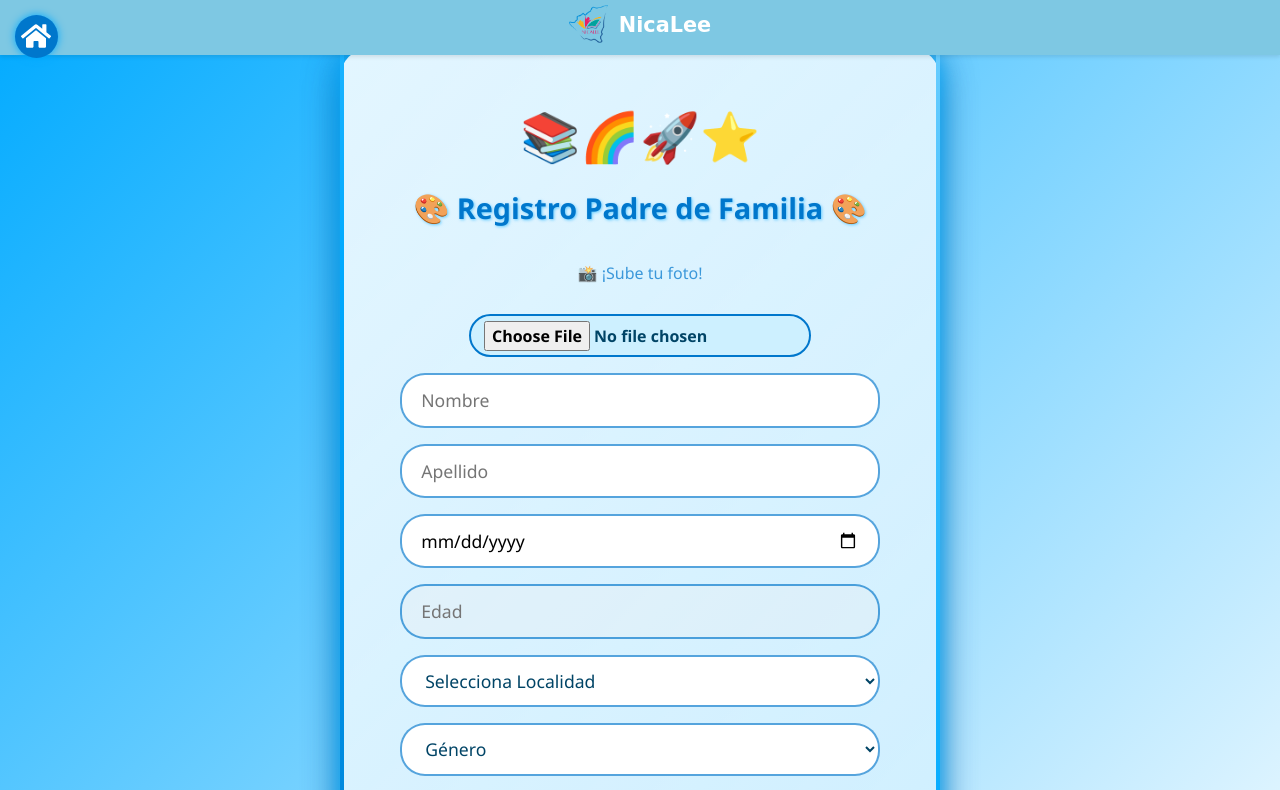
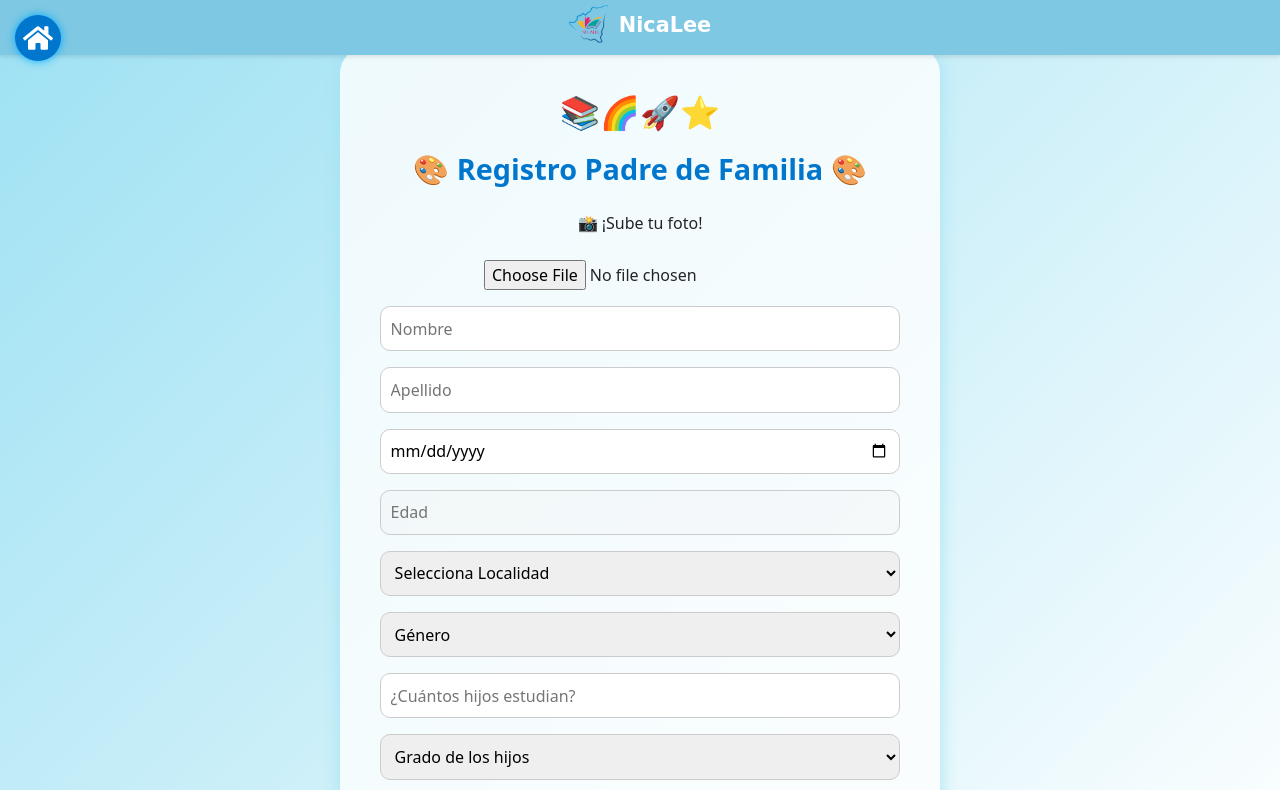
Before and after one commit to juanahuete10/CopiaNicaLee25, a React (Vite) app: page /formulariopfamilia in a window 1280 px wide. Shown: the top 790 px of the page. Built offline with nearby package versions, Linux system fonts and the light colour scheme; no server answers.

Commit message:
Cambio de colores

```diff
--- a/src/components/Docente/FormularioDocente.jsx
+++ b/src/components/Docente/FormularioDocente.jsx
@@ -116,7 +116,7 @@ function FormularioDocente() {
         alignItems: 'center',
         padding: '2rem',
         position: 'relative',
-        background: 'linear-gradient(135deg, #00bfff 0%, #e6f2ff 100%)',
+        background: 'linear-gradient(to bottom right, #9DE1F3, #FFFFFF)',
       }}
     >
       <div
@@ -136,12 +136,12 @@ function FormularioDocente() {
 
       <div
         style={{
-          background: '#e6f2ff',
+          background: '#ffffff',
           borderRadius: '30px',
           border: '4px solid',
-          borderImage: 'linear-gradient(45deg, #4facfe, #00f2fe) 1',
+          borderImage: 'linear-gradient(45deg, #9DE1F3, #4facfe) 1',
           padding: '2rem',
-          boxShadow: '0 0 15px rgba(0, 102, 255, 0.5)',
+          boxShadow: '0 0 15px rgba(0, 102, 255, 0.3)',
           width: '100%',
           maxWidth: '600px',
           zIndex: 2
@@ -175,45 +175,18 @@ function FormularioDocente() {
             )}
           </div>
 
-          <input
-            type="text"
-            value={nombre}
-            onChange={(e) => setNombre(e.target.value)}
-            placeholder="Nombre"
-            style={inputStyle(errores.nombre)}
-          />
+          <input type="text" value={nombre} onChange={(e) => setNombre(e.target.value)} placeholder="Nombre" style={inputStyle(errores.nombre)} />
           {errores.nombre && <div style={errorStyle}>{errores.nombre}</div>}
 
-          <input
-            type="text"
-            value={apellido}
-            onChange={(e) => setApellido(e.target.value)}
-            placeholder="Apellido"
-            style={inputStyle(errores.apellido)}
-          />
+          <input type="text" value={apellido} onChange={(e) => setApellido(e.target.value)} placeholder="Apellido" style={inputStyle(errores.apellido)} />
           {errores.apellido && <div style={errorStyle}>{errores.apellido}</div>}
 
-          <input
-            type="date"
-            value={fechaNacimiento}
-            onChange={handleFechaNacimientoChange}
-            style={inputStyle(errores.fechaNacimiento)}
-          />
+          <input type="date" value={fechaNacimiento} onChange={handleFechaNacimientoChange} style={inputStyle(errores.fechaNacimiento)} />
           {errores.fechaNacimiento && <div style={errorStyle}>{errores.fechaNacimiento}</div>}
 
-          <input
-            type="number"
-            value={edad}
-            readOnly
-            style={inputStyle()}
-            placeholder="Edad"
-          />
+          <input type="number" value={edad} readOnly style={inputStyle()} placeholder="Edad" />
 
-          <select
-            value={localidad}
-            onChange={(e) => setLocalidad(e.target.value)}
-            style={inputStyle(errores.localidad)}
-          >
+          <select value={localidad} onChange={(e) => setLocalidad(e.target.value)} style={inputStyle(errores.localidad)}>
             <option value="">Selecciona tu localidad</option>
             {localidades.map((loc) => (
               <option key={loc} value={loc}>{loc}</option>
@@ -223,21 +196,11 @@ function FormularioDocente() {
           {errores.localidad && <div style={errorStyle}>{errores.localidad}</div>}
 
           {localidad === 'otra' && (
-            <input
-              type="text"
-              value={localidadOtra}
-              onChange={(e) => setLocalidadOtra(e.target.value)}
-              placeholder="Escribe tu localidad"
-              style={inputStyle(errores.localidadOtra)}
-            />
+            <input type="text" value={localidadOtra} onChange={(e) => setLocalidadOtra(e.target.value)} placeholder="Escribe tu localidad" style={inputStyle(errores.localidadOtra)} />
           )}
           {errores.localidadOtra && <div style={errorStyle}>{errores.localidadOtra}</div>}
 
-          <select
-            value={genero}
-            onChange={(e) => setGenero(e.target.value)}
-            style={inputStyle()}
-          >
+          <select value={genero} onChange={(e) => setGenero(e.target.value)} style={inputStyle()}>
             <option value="">Género</option>
             <option value="masculino">Masculino</option>
             <option value="femenino">Femenino</option>
@@ -257,13 +220,12 @@ function FormularioDocente() {
   );
 }
 
-// 🔧 ESTILOS
 const inputStyle = (error = false) => ({
   width: '100%',
   padding: '14px 16px',
   borderRadius: '20px',
   border: `2px solid ${error ? 'red' : '#a3cfff'}`,
-  backgroundColor: '#ffffff', // Fondo blanco
+  backgroundColor: '#ffffff',
   boxShadow: 'inset 0 0 4px rgba(0,0,0,0.05)',
   color: '#003366',
   marginBottom: '0.75rem',
@@ -288,7 +250,7 @@ const submitButtonStyle = {
   fontSize: '1rem',
   cursor: 'pointer',
   marginTop: '1rem',
-  boxShadow: '0 0 10px rgba(0, 102, 255, 0.6)'
+  boxShadow: '0 0 10px rgba(0, 102, 255, 0.5)'
 };
 
 export default FormularioDocente;
--- a/src/components/Formularios/EstudianteFormularios.jsx
+++ b/src/components/Formularios/EstudianteFormularios.jsx
@@ -226,9 +226,10 @@ const EstudianteFormularios = () => {
 
 export default EstudianteFormularios;
 
+// 🎨 Estilos
 const Fondo = styled.div`
   min-height: 100vh;
-  background: linear-gradient(135deg, #00aaff 0%, #ffffff 100%);
+  background: linear-gradient(to bottom right, #9DE1F3, #FFFFFF);
   display: flex;
   justify-content: center;
   align-items: center;
@@ -241,7 +242,7 @@ const Contenedor = styled.div`
   background: #ffffffcc;
   padding: 25px 35px;
   border-radius: 15px;
-  box-shadow: 0 10px 30px rgba(0, 170, 255, 0.3);
+  box-shadow: 0 10px 30px rgba(157, 225, 243, 0.5);
   text-align: center;
   position: relative;
 `;
@@ -257,12 +258,9 @@ const Input = styled.input`
   padding: 12px 15px;
   margin: 10px 0 6px 0;
   font-size: 16px;
-  border-radius: 20px;  /* aquí más redondeado */
+  border-radius: 20px;
   border: 1.8px solid #00aaff;
   outline: none;
-  &:focus {
-    border-color: #005577;
-  }
 `;
 
 const Select = styled.select`
@@ -270,70 +268,47 @@ const Select = styled.select`
   padding: 10px 14px;
   margin: 10px 0 6px 0;
   font-size: 16px;
-  border-radius: 20px; /* aquí más redondeado */
+  border-radius: 15px;
   border: 1.8px solid #00aaff;
-  background: white;
   outline: none;
-  &:focus {
-    border-color: #005577;
-  }
 `;
 
-
 const Boton = styled.button`
-  margin-top: 18px;
-  background: #0088dd;
+  background-color: #00aaff;
   color: white;
-  font-weight: bold;
+  font-size: 16px;
   border: none;
-  padding: 14px 0;
-  width: 100%;
-  border-radius: 12px;
-  font-size: 1.2rem;
+  border-radius: 25px;
+  padding: 12px 20px;
+  margin-top: 20px;
   cursor: pointer;
   transition: background 0.3s ease;
   &:hover {
-    background: #005577;
+    background-color: #0077aa;
   }
 `;
 
 const Error = styled.p`
-  margin: 0 0 10px 0;
+  color: red;
   font-size: 13px;
-  color: #ff4444;
-  font-weight: 600;
+  margin: 0 0 8px;
 `;
 
 const ErrorFoto = styled.p`
-  font-size: 13px;
-  color: #cc0000;
-  font-weight: 600;
-  margin-top: 4px;
+  color: darkred;
+  font-weight: bold;
+  font-size: 14px;
 `;
 
 const VistaImagen = styled.div`
-  margin-bottom: 15px;
+  margin: 15px 0;
   img {
     width: 100px;
     height: 100px;
-    border-radius: 15px;
     object-fit: cover;
+    border-radius: 50%;
     cursor: pointer;
-    border: 3px solid #00aaff;
-    margin-bottom: 8px;
-    transition: transform 0.3s ease;
-    &:hover {
-      transform: scale(1.07);
-      border-color: #005577;
-    }
-  }
-  p {
-    font-size: 16px;
-    color: #555;
-  }
-  input[type='file'] {
-    display: block;
-    margin: 8px auto 0 auto;
+    border: 2px solid #00aaff;
   }
 `;
 
@@ -343,38 +318,34 @@ const Overlay = styled.div`
   left: 0;
   width: 100%;
   height: 100%;
-  background-color: rgba(0,0,0,0.8);
+  background: rgba(0,0,0,0.8);
   display: flex;
   justify-content: center;
   align-items: center;
-  z-index: 9999;
-  cursor: pointer;
+  z-index: 999;
 `;
 
 const ImagenGrande = styled.img`
-  max-width: 90%;
-  max-height: 90%;
-  border-radius: 20px;
+  max-width: 80%;
+  max-height: 80%;
+  border: 5px solid white;
+  border-radius: 10px;
 `;
 
 const BotonRegresar = styled.button`
   position: absolute;
+  left: 20px;
   top: 20px;
-  left: 20px;
-  background: transparent;
+  background: none;
   border: none;
-  color: #004466;
   cursor: pointer;
-  transition: color 0.3s ease;
-  &:hover {
-    color: #00aaff;
-  }
+  color: #0077aa;
 `;
 
 const Decoraciones = styled.div`
-  font-size: 28px;
-  margin-bottom: 18px;
-  > span {
-    margin: 0 8px;
-  }
+  display: flex;
+  justify-content: center;
+  font-size: 24px;
+  gap: 10px;
+  margin-bottom: 15px;
 `;
--- a/src/components/PadreFamilia/FormularioPFamilia.jsx
+++ b/src/components/PadreFamilia/FormularioPFamilia.jsx
@@ -31,12 +31,12 @@ const FormularioPFamilia = () => {
     if (!fecha) return '';
     const nacimiento = new Date(fecha);
     const hoy = new Date();
-    let edadCalculada = hoy.getFullYear() - nacimiento.getFullYear();
+    let edad = hoy.getFullYear() - nacimiento.getFullYear();
     const mes = hoy.getMonth() - nacimiento.getMonth();
     if (mes < 0 || (mes === 0 && hoy.getDate() < nacimiento.getDate())) {
-      edadCalculada--;
+      edad--;
     }
-    return edadCalculada;
+    return edad;
   };
 
   const pickImage = (e) => {
@@ -184,41 +184,24 @@ const FormularioPFamilia = () => {
 
 export default FormularioPFamilia;
 
-// Estilos con título más pequeño y foto más pequeña
+// 🟦 Estilos con fondo degradado 9DE1F3 a blanco
 
 const RainbowBackground = styled.div`
-  background: linear-gradient(135deg, #00aaff, #ffffff);
+  background: linear-gradient(135deg, #9DE1F3, #FFFFFF);
   min-height: 100vh;
   padding: 3rem 1rem;
   display: flex;
   justify-content: center;
   align-items: center;
-  font-family: 'Segoe UI', Tahoma, Geneva, Verdana, sans-serif;
 `;
 
 const FormWrapper = styled.div`
   max-width: 600px;
   width: 100%;
-  background: linear-gradient(135deg, #ffffffdd, #cceeffdd);
-  padding: 3rem 3.5rem;
-  border-radius: 30px;
-  box-shadow:
-    0 0 15px 3px #00aaffaa,
-    0 0 30px 10px #0077cc55,
-    0 10px 40px -10px #004466aa;
-  border: 4px solid;
-  border-image-slice: 1;
-  border-width: 4px;
-  border-image-source: linear-gradient(45deg, #0077cc, #00aaff, #66ccff);
-  position: relative;
-  transition: transform 0.3s ease;
-  &:hover {
-    transform: scale(1.02);
-    box-shadow:
-      0 0 20px 5px #00c0ffcc,
-      0 0 40px 15px #0099ffaa,
-      0 15px 50px -15px #006699cc;
-  }
+  background: #ffffffcc;
+  padding: 2.5rem;
+  border-radius: 25px;
+  box-shadow: 0 0 15px 3px #9de1f3aa;
 `;
 
 const BackButton = styled.button`
@@ -230,7 +213,7 @@ const BackButton = styled.button`
   top: 15px;
   left: 15px;
   z-index: 1000;
-  padding: 0.4rem;
+  padding: 0.5rem;
   box-shadow: 0 0 8px #00aaff;
   transition: background-color 0.3s ease;
   &:hover {
@@ -240,8 +223,8 @@ const BackButton = styled.button`
 
 const Decorations = styled.div`
   text-align: center;
-  font-size: 3rem;
-  margin-bottom: 1.2rem;
+  font-size: 2rem;
+  margin-bottom: 1rem;
   user-select: none;
 `;
 
@@ -253,121 +236,76 @@ const FormCard = styled.div`
 
 const Title = styled.h2`
   text-align: center;
-  font-size: 1.8rem;   /* título más pequeño */
-  font-weight: 700;
+  font-size: 1.8rem;
+  font-weight: bold;
   color: #0077cc;
-  text-shadow: 1px 1px 3px #00aaff88;
-  margin-bottom: 1.2rem;
+`;
+
+const Input = styled.input`
+  padding: 0.6rem;
+  border-radius: 10px;
+  border: 1px solid #ccc;
+  width: 100%;
+`;
+
+const Select = styled.select`
+  padding: 0.6rem;
+  border-radius: 10px;
+  border: 1px solid #ccc;
+  width: 100%;
+`;
+
+const Button = styled.button`
+  background-color: #00aaff;
+  color: white;
+  padding: 0.8rem;
+  border: none;
+  border-radius: 15px;
+  font-weight: bold;
+  font-size: 1rem;
+  cursor: pointer;
+  transition: background-color 0.3s ease;
+  &:hover {
+    background-color: #0077cc;
+  }
+`;
+
+const ErrorText = styled.span`
+  color: red;
+  font-size: 0.85rem;
 `;
 
 const ImagePreview = styled.div`
   display: flex;
   flex-direction: column;
   align-items: center;
-  justify-content: center;
-  gap: 0.8rem;
-
+  gap: 0.6rem;
   img {
-    width: 100px;   /* imagen más pequeña */
-    height: 100px;  /* imagen más pequeña */
-    border-radius: 50px;
+    width: 100px;
+    height: 100px;
+    border-radius: 50%;
     object-fit: cover;
     cursor: pointer;
-    box-shadow: 0 0 12px #0077ccaa;
-    transition: box-shadow 0.3s ease;
-    &:hover {
-      box-shadow: 0 0 18px #00aaffcc;
-    }
+    box-shadow: 0 0 8px #0077cc;
   }
-
-  p {
-    font-size: 1rem;
-    color: #0077ccbb;
-  }
-
-  input[type='file'] {
-    cursor: pointer;
-    border-radius: 25px;
-    border: 2px solid #0077cc;
-    padding: 0.3rem 0.8rem;
-    font-weight: 600;
-    color: #004466;
-    background: #ccf0ffdd;
-    transition: background-color 0.3s ease;
-    &:hover {
-      background: #a0d7ffdd;
-    }
-  }
-`;
-
-const Input = styled.input`
-  padding: 0.75rem 1.2rem;
-  font-size: 1.1rem;
-  border-radius: 25px;
-  border: 2px solid #0077ccaa;
-  outline: none;
-  transition: border-color 0.3s ease;
-  &:focus {
-    border-color: #00aaffcc;
-  }
-`;
-
-const Select = styled.select`
-  padding: 0.7rem 1.2rem;
-  font-size: 1.1rem;
-  border-radius: 25px;
-  border: 2px solid #0077ccaa;
-  background: white;
-  color: #004466;
-  cursor: pointer;
-  outline: none;
-  transition: border-color 0.3s ease;
-  &:focus {
-    border-color: #00aaffcc;
-  }
-`;
-
-const Button = styled.button`
-  margin-top: 1.5rem;
-  padding: 1rem 2rem;
-  font-size: 1.3rem;
-  font-weight: 700;
-  color: white;
-  background: linear-gradient(135deg, #00aaff, #0077cc);
-  border: none;
-  border-radius: 30px;
-  cursor: pointer;
-  box-shadow: 0 6px 12px #0077ccbb;
-  transition: background 0.3s ease;
-  &:hover {
-    background: linear-gradient(135deg, #0077cc, #004466);
-  }
-`;
-
-const ErrorText = styled.span`
-  color: #cc3300;
-  font-weight: 600;
-  font-size: 0.9rem;
-  margin-left: 0.5rem;
 `;
 
 const FullImageOverlay = styled.div`
   position: fixed;
   top: 0;
   left: 0;
-  width: 100%;
-  height: 100%;
-  background-color: #000000cc;
+  right: 0;
+  bottom: 0;
+  background-color: rgba(0,0,0,0.7);
   display: flex;
   justify-content: center;
   align-items: center;
-  cursor: zoom-out;
-  z-index: 2000;
+  z-index: 9999;
 `;
 
 const FullImage = styled.img`
-  max-width: 90vw;
-  max-height: 90vh;
-  border-radius: 20px;
-  box-shadow: 0 0 30px 10px #00aaffcc;
+  max-width: 90%;
+  max-height: 90%;
+  border-radius: 10px;
+  box-shadow: 0 0 20px #ffffff;
 `;
```
